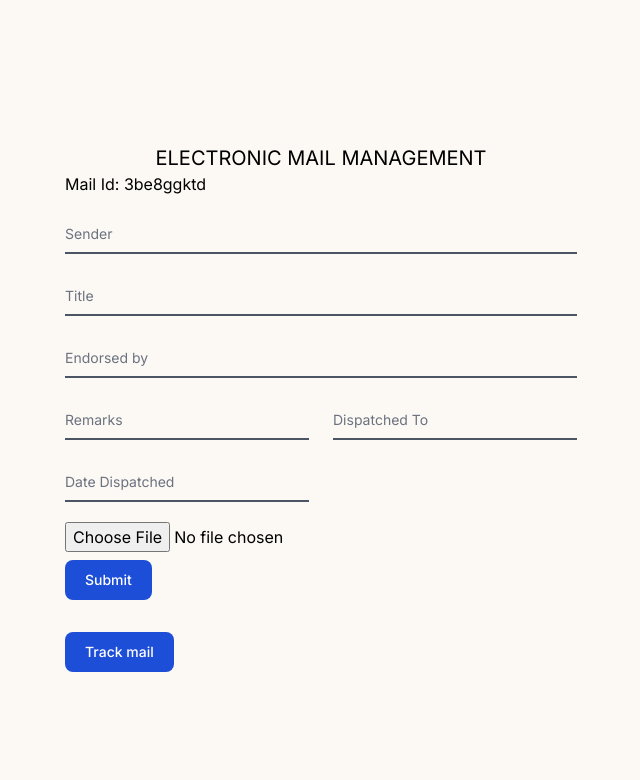
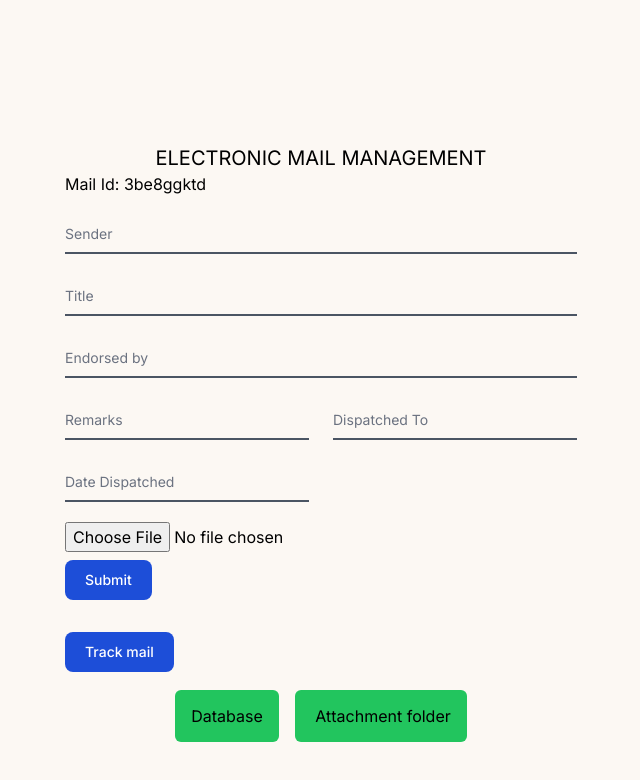
Before and after one commit to Quadry01/Mail-management, a Next.js app: page / in a window 1280 px wide. Shown: the top 780 px of the page, without its empty margins (319-959 px from the left). Built offline with nearby package versions, Linux system fonts and the light colour scheme.

Commit message:
alert and refresh

```diff
--- a/app/layout.js
+++ b/app/layout.js
@@ -4,8 +4,8 @@ import "./globals.css";
 const inter = Inter({ subsets: ["latin"] });
 
 export const metadata = {
-  title: "Create Next App",
-  description: "Generated by create next app",
+  title: "Mail Management App",
+  description: "Mail input and correspondence documentation",
 };
 
 export default function RootLayout({ children }) {
--- a/app/page.js
+++ b/app/page.js
@@ -1,6 +1,7 @@
 "use client";
 
-import React, { useRef, useState } from "react";
+import Link from "next/link";
+import React, { useRef, useState, useEffect } from "react";
 import { ToastContainer, toast } from "react-toastify";
 import "react-toastify/dist/ReactToastify.css";
 
@@ -17,7 +18,6 @@ export default function Home() {
   const alert2 = () => toast("Feature coming soon");
 
   const [imageURL, setImageURL] = useState("");
-  let url;
 
   const fileInputRef = useRef(null);
   const dataDivRef = useRef(null);
@@ -51,14 +51,13 @@ export default function Home() {
       {
         method: "POST",
         body: formData,
-      })
+      }
+    )
       .then((response) => response.json())
       .then((data) => {
         if (data.result === "success") {
           setImageURL(data.url);
-          url = data.url;
-          // console.log(imageURL);
-          aleert("Email entered successfully")
+          alert("Email entered successfully");
           window.location.reload();
         } else {
           console.error("Error uploading file:", data.error);
@@ -68,6 +67,10 @@ export default function Home() {
         console.error("Error uploading file:", error);
       });
   };
+  // useEffect(() => {
+  //   console.log("Count updated:", imageURL); // Logs after every state update
+  // }, [imageURL]); // Dependency array to run effect when 'count' changes
+
   return (
     <div>
       <div className="text-center mt-36 text-xl">
@@ -82,7 +85,7 @@ export default function Home() {
         onSubmit={handleSubmit}
       >
         <h6 className="mb-4" suppressHydrationWarning>
-          Mail Id: {mailID}{" "}
+          Mail Id: {mailID}
         </h6>
         <div className="hidden">
           <input type="text" name="Mail_id" value={mailID} />
@@ -214,6 +217,30 @@ export default function Home() {
           Track mail
         </button>
       </form>
+      <div className="m-auto text-center mt-8">
+        <Link
+          className="p-4 bg-green-500 rounded-md mr-4"
+                    target="#"
+
+          href={
+            "https://docs.google.com/spreadsheets/d/1xdSrAoVfT6oKMVaro4cAsMpm_hzW9ZR_Pbm79kkY_1U/edit?gid=0#gid=0"
+          }
+        >
+          {" "}
+          Database
+        </Link>
+
+        <Link
+          className="p-4 bg-green-500 rounded-md"
+          target="#"
+          href={
+            "https://drive.google.com/drive/u/2/folders/1NzOkj1eF4ggf3pNUSyeZMzaTv3MWXK91"
+          }
+        >
+          {" "}
+          Attachment folder
+        </Link>
+      </div>
     </div>
   );
 }
```
